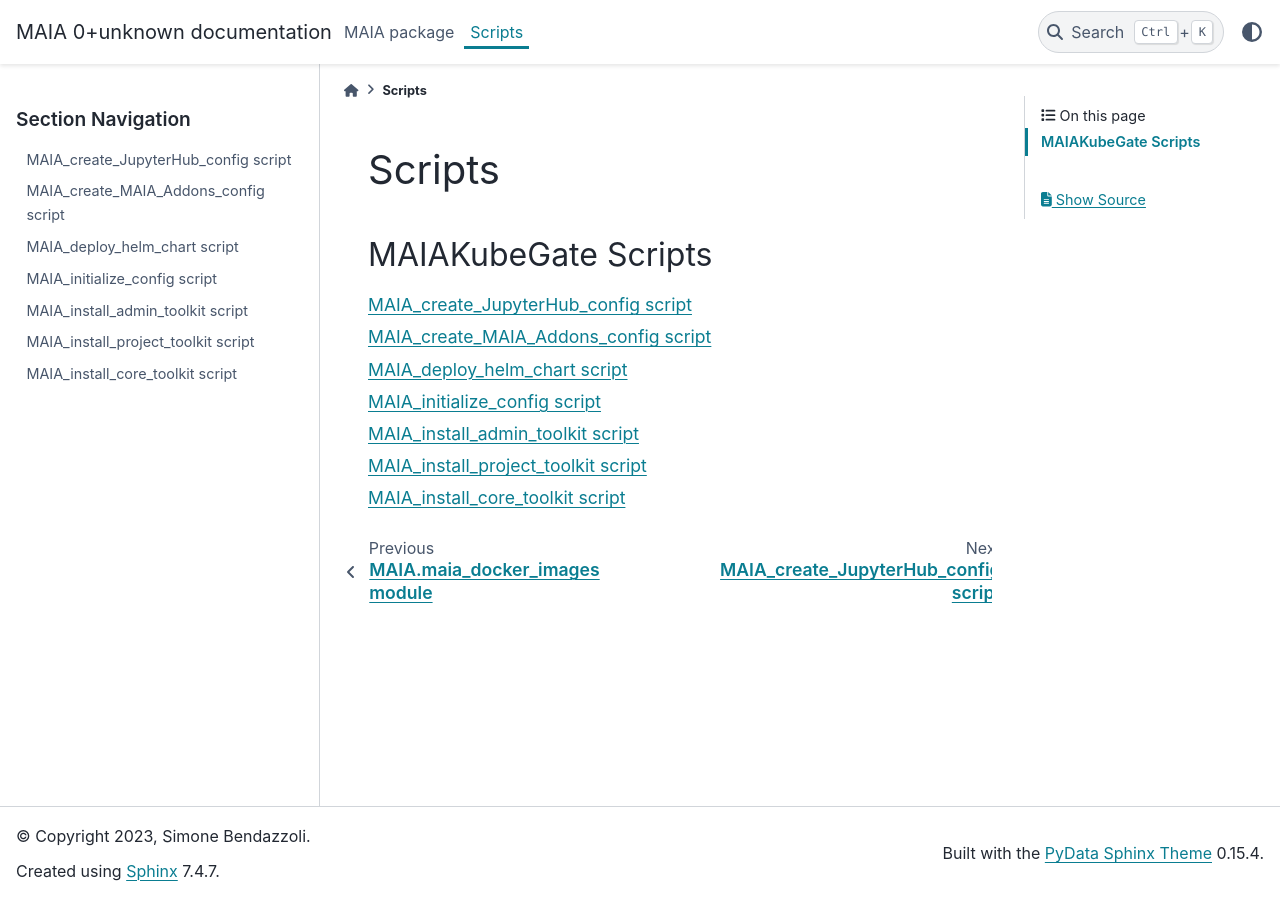
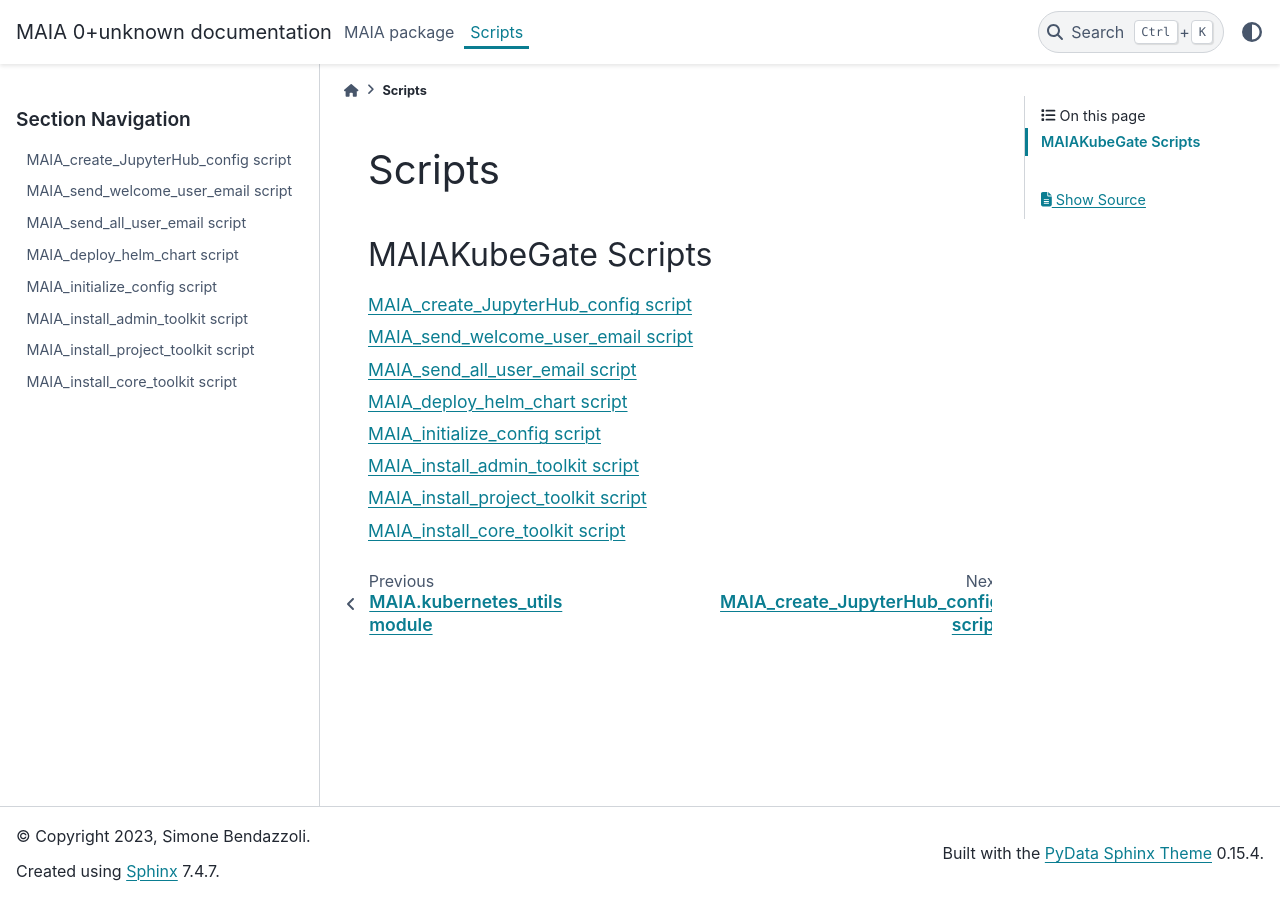
Before and after one commit to kthcloud/MAIA, a Sphinx documentation site: the page built from docs/source/apidocs/scripts.rst, in a window 1280 px wide. Built offline with Sphinx 7.4.7 and the PyData theme 0.15.4, drawn with Linux system fonts in a browser that asks for light colours; pages that are not in the unit, such as notebooks, are missing from menus.

Commit message:
Add documentation for keycloak_utils and kubernetes_utils modules; remove obsolete MAIA_create_MAIA_Addons_config script

```diff
--- a/docs/source/apidocs/MAIA.rst
+++ b/docs/source/apidocs/MAIA.rst
@@ -13,6 +13,8 @@ Submodules
    MAIA.maia_core
    MAIA.maia_admin
    MAIA.maia_docker_images
+   MAIA.keycloak_utils
+   MAIA.kubernetes_utils
 
 Module contents
 ---------------
--- /dev/null
+++ b/docs/source/apidocs/MAIA_send_all_user_email.rst
@@ -0,0 +1,7 @@
+MAIA\_send\_all\_user\_email script
+=======================================================
+
+.. automodule:: MAIA_send_all_user_email
+.. argparse::
+   :ref: MAIA_send_all_user_email.get_arg_parser
+   :prog: MAIA_send_all_user_email
--- /dev/null
+++ b/docs/source/apidocs/MAIA_send_welcome_user_email.rst
@@ -0,0 +1,7 @@
+MAIA\_send\_welcome\_user\_email script
+=======================================================
+
+.. automodule:: MAIA_send_welcome_user_email
+.. argparse::
+   :ref: MAIA_send_welcome_user_email.get_arg_parser
+   :prog: MAIA_send_welcome_user_email
--- a/docs/source/apidocs/scripts.rst
+++ b/docs/source/apidocs/scripts.rst
@@ -7,7 +7,8 @@ MAIAKubeGate Scripts
    :maxdepth: 1
 
    MAIA_create_JupyterHub_config
-   MAIA_create_MAIA_Addons_config
+   MAIA_send_welcome_user_email
+   MAIA_send_all_user_email
    MAIA_deploy_helm_chart
    MAIA_initialize_config
    MAIA_install_admin_toolkit
```
Also changed, not shown: docs/source/apidocs/MAIA.keycloak_utils.rst (added, +7 -0 lines), docs/source/apidocs/MAIA.kubernetes_utils.rst (added, +7 -0 lines), docs/source/apidocs/MAIA_create_MAIA_Addons_config.rst (deleted, +0 -7 lines).
